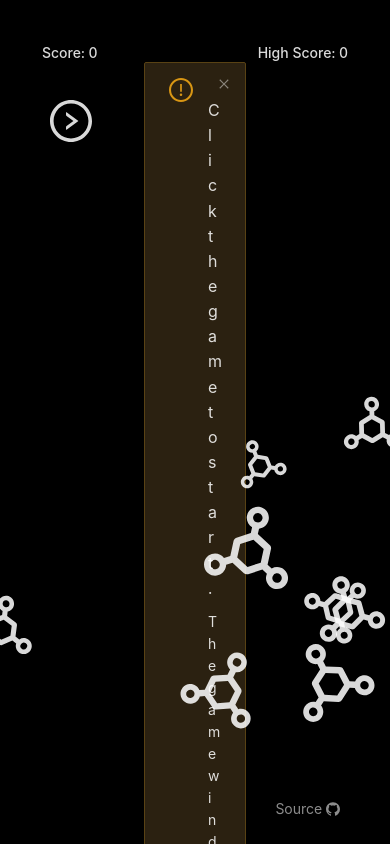
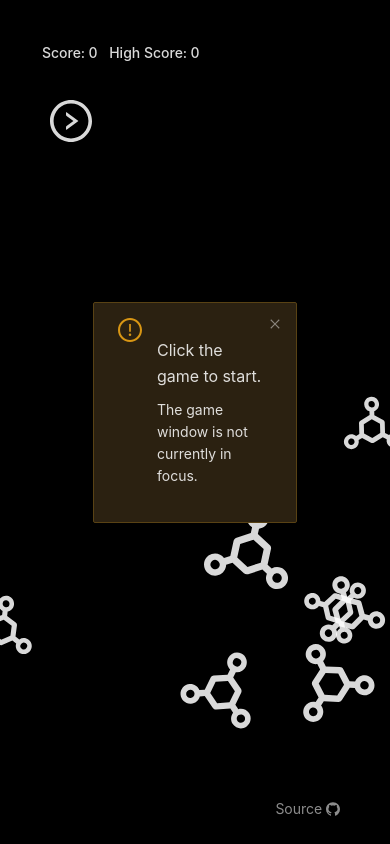
Before and after one commit to kunalgorithm/asteroids, a Next.js app: page / in a window 390 px wide. Shown: the top 844 px of the page. Built offline with nearby package versions, Linux system fonts and the light colour scheme.

Commit message:
mobile headers

```diff
--- a/components/Game.tsx
+++ b/components/Game.tsx
@@ -201,10 +201,14 @@ export default () => {
       onKeyUp={handleKeyUp}
       id="game"
     >
-      <Col span={8}>
+      <Col md={8} sm={{ span: 8, order: 1 }}>
         <h4 style={{ marginTop: "-20px" }}>Score: {score}</h4>
       </Col>
-      <Col span={8}>
+      <Col
+        md={8}
+        sm={{ span: 12, order: 3, offset: 6 }}
+        xs={{ span: 16, order: 3, offset: 4 }}
+      >
         {" "}
         <Alert
           message="Click the game to start."
@@ -215,7 +219,7 @@ export default () => {
           closable
         />{" "}
       </Col>
-      <Col span={8}>
+      <Col md={8} sm={{ span: 8, order: 2 }} xs={{ span: 8, order: 2 }}>
         <h4 style={{ marginTop: "-20px", textAlign: "right" }}>
           High Score:{" "}
           {typeof window !== "undefined" && localStorage.getItem("highScore")
```
